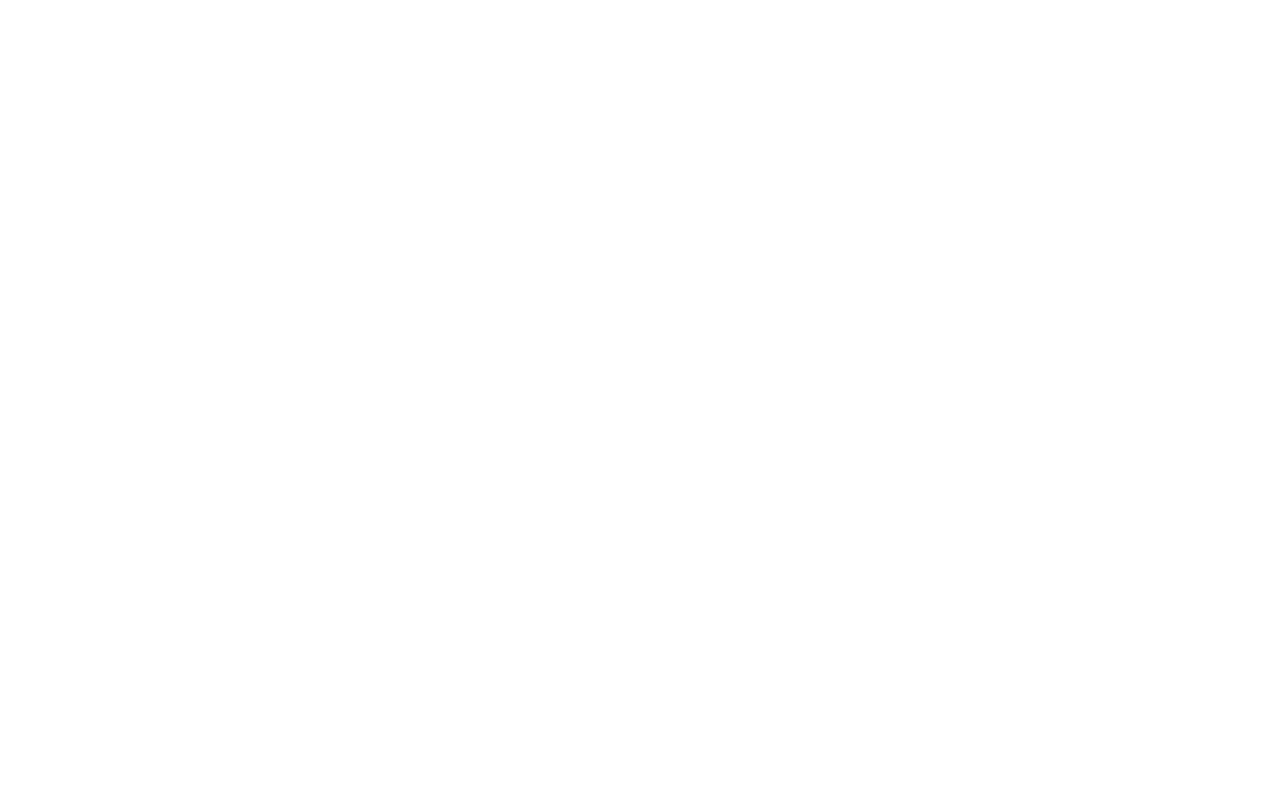
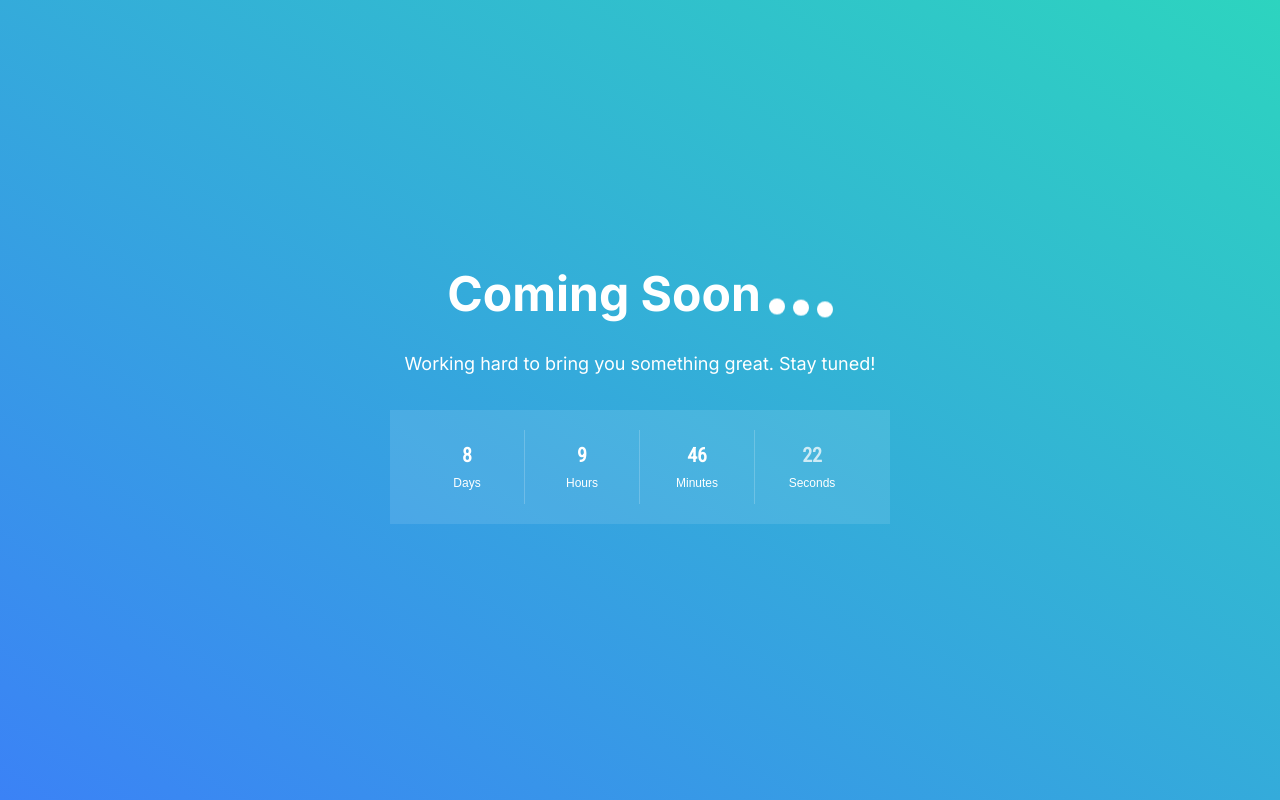
Before and after one commit to mahid797/issue-tracker, a Next.js app: page /coming-soon in a window 1280 px wide. Built offline with nearby package versions, Linux system fonts and the light colour scheme.

Commit message:
Coming Soon Page created

```diff
--- /dev/null
+++ b/app/coming-soon/Countdown.css
@@ -0,0 +1,30 @@
+@import url('https://fonts.googleapis.com/css?family=Roboto+Condensed&display=swap');
+#countdown {
+	width: 500px;
+	padding: 20px;
+	background-color: rgba(255, 255, 255, 0.1);
+	display: inline-block;
+	text-align: center;
+	margin: auto;
+	font-family: 'Roboto Condensed', sans-serif;
+}
+#countdown .box {
+	padding: 10px;
+	border-right: solid 1px rgba(255, 255, 255, 0.2);
+}
+#countdown .col-4:last-child .box {
+	border-right-color: transparent;
+}
+#countdown .box p {
+	font-size: 20px;
+	font-weight: bold;
+	margin: 0;
+}
+#countdown .box .text {
+	font-size: 12px;
+	font-family: sans-serif;
+}
+.col-4 {
+	width: 25%;
+	float: left;
+}
--- /dev/null
+++ b/app/coming-soon/Countdown.tsx
@@ -0,0 +1,80 @@
+import React, { useState, useEffect } from 'react';
+import './Countdown.css';
+const Countdown: React.FC = () => {
+	const [days, setDays] = useState<number>(0);
+	const [hours, setHours] = useState<number>(0);
+	const [minutes, setMinutes] = useState<number>(0);
+	const [seconds, setSeconds] = useState<number>(0);
+
+	// Set your target date (e.g., launch date, event date)
+	const targetDate = new Date('2024-03-13T23:59:59');
+
+	useEffect(() => {
+		const intervalId = setInterval(() => {
+			const now = new Date();
+			const timeRemaining = targetDate.getTime() - now.getTime();
+
+			if (timeRemaining <= 0) {
+				clearInterval(intervalId);
+				setDays(0);
+				setHours(0);
+				setMinutes(0);
+				setSeconds(0);
+			} else {
+				// Calculate remaining days, hours, minutes, seconds
+				const totalSeconds = Math.floor(timeRemaining / 1000);
+				const remainingDays = Math.floor(totalSeconds / (24 * 60 * 60));
+				const remainingHours = Math.floor(
+					(totalSeconds % (24 * 60 * 60)) / 3600
+				);
+				const remainingMinutes = Math.floor((totalSeconds % 3600) / 60);
+				const remainingSeconds = totalSeconds % 60;
+
+				// Update the countdown state
+				setDays(remainingDays);
+				setHours(remainingHours);
+				setMinutes(remainingMinutes);
+				setSeconds(remainingSeconds);
+			}
+		}, 1000);
+
+		return () => {
+			clearInterval(intervalId);
+		};
+	}, []);
+
+	return (
+		<div>
+			<div id="countdown">
+				<div className="col-4">
+					<div className="box">
+						<p id="day">{days}</p>
+						<span className="text">Days</span>
+					</div>
+				</div>
+				<div className="col-4">
+					<div className="box">
+						<p id="hour">{hours}</p>
+						<span className="text">Hours</span>
+					</div>
+				</div>
+				<div className="col-4">
+					<div className="box">
+						<p id="minute">{minutes}</p>
+						<span className="text">Minutes</span>
+					</div>
+				</div>
+				<div className="col-4">
+					<div className="box">
+						<p id="second" className="animate-pulse ">
+							{seconds}
+						</p>
+						<span className="text">Seconds</span>
+					</div>
+				</div>
+			</div>
+		</div>
+	);
+};
+
+export default Countdown;
--- a/app/coming-soon/page.tsx
+++ b/app/coming-soon/page.tsx
@@ -1,8 +1,20 @@
+'use client';
+import Countdown from './Countdown';
+
 const ComingSoonPage = () => {
 	return (
-		<div>
-			<h1>Coming Soon!</h1>
-			<p>Our website is under construction. Stay tuned!</p>
+		<div className="w-full h-screen bg-gradient-to-bl from-teal-400 to-blue-500 flex flex-col justify-center items-center text-white">
+			<div className="flex space-x-2 justify-center items-center">
+				<h1 className="text-5xl text-white font-bold mb-8">Coming Soon </h1>
+				<div className="h-4 w-4 bg-white rounded-full animate-bounce [animation-delay:-0.3s]"></div>
+				<div className="h-4 w-4 bg-white rounded-full animate-bounce [animation-delay:-0.15s]"></div>
+				<div className="h-4 w-4 bg-white rounded-full animate-bounce"></div>
+			</div>
+
+			<p className="text-white text-lg mb-8">
+				Working hard to bring you something great. Stay tuned!
+			</p>
+			<Countdown />
 		</div>
 	);
 };
```
